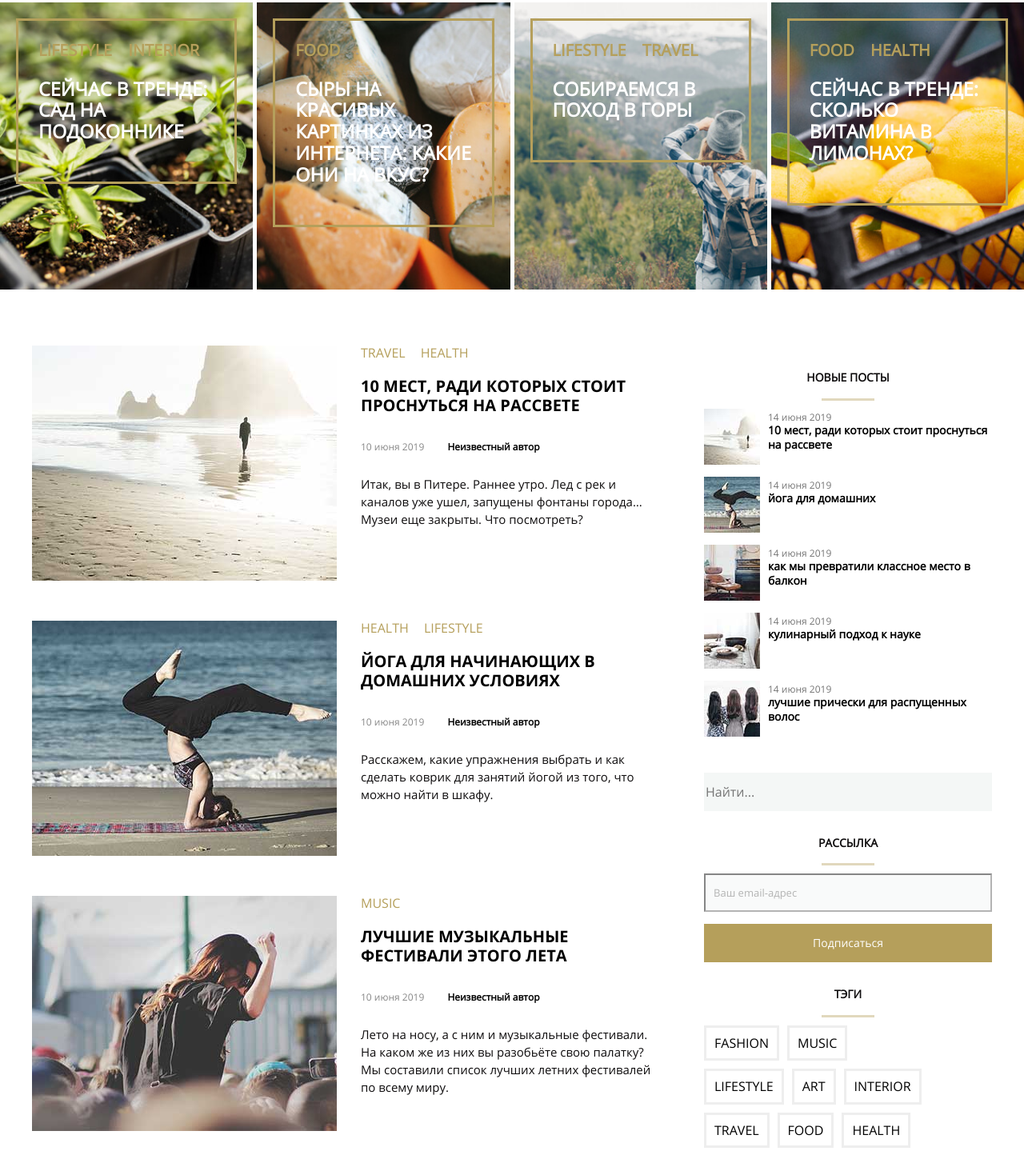
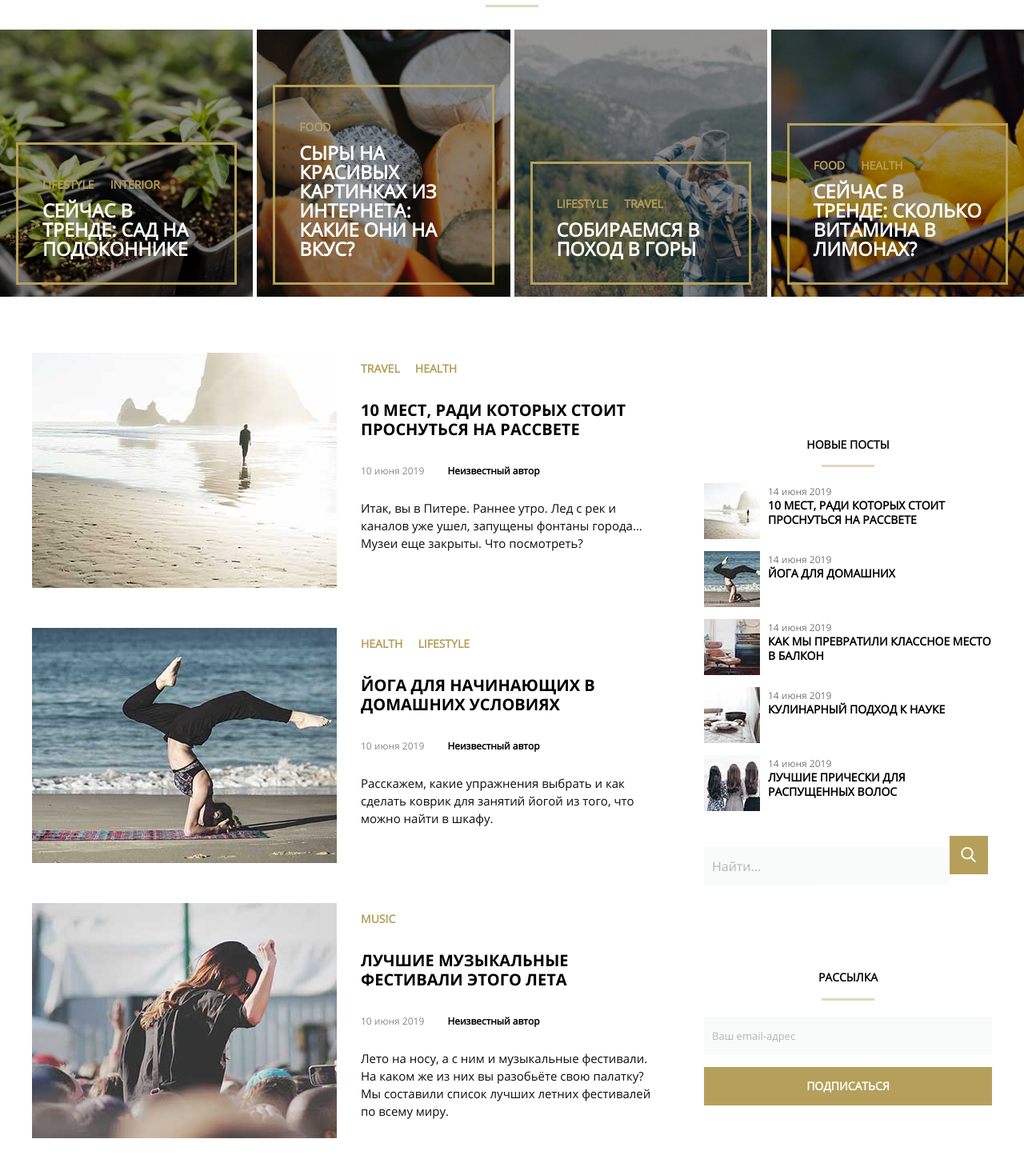
Before and after one commit to stgolovin/fpymq-diploma, a plain HTML site: page index.html in a window 1280 px wide. Shown: the part 540-1994 px from the top of the page at 80% size. Drawn offline with Linux system fonts and the light colour scheme; files whose address does not match are found by name.

Commit message:
update html/css 2.0

```diff
--- a/css/style.css
+++ b/css/style.css
@@ -39,7 +39,7 @@ body {
   z-index: 1;
 }
 
-/* .header::before {
+.header::before {
   content: '';
   position: absolute;
   display: block;
@@ -50,7 +50,7 @@ body {
   background-color: #000000;
   opacity: 0.6;
   z-index: 1;
-} */
+}
 
 .header__nav {
   max-width: 1200px;
@@ -74,7 +74,7 @@ body {
 .header__list {
   display: flex;
   list-style-type: none;
-  gap: 20px;
+  gap: 30px;
   z-index: 5;
 }
 
@@ -85,6 +85,7 @@ body {
 }
 
 .header__title {
+  position: relative;
   font-size: 45px;
   line-height: 75px;
   max-width: 750px;
@@ -96,6 +97,7 @@ body {
 
 /* тренды */
 .section__title {
+  margin-top: 50px;
   font-size: 20px;
   font-weight: 700;
   line-height: 29px;
@@ -109,7 +111,7 @@ body {
   height: 3px;
   background-color: #b59f5b;
   opacity: .4;
-  margin: 10px auto;
+  margin: 10px auto 20px;
 }
 
 .trends__items {
@@ -120,13 +122,16 @@ body {
 }
 
 .trends__item {
+  position: relative;
+  display: flex;
+  flex-direction: column-reverse;
   height: 319px;
   width: 24%;
   background-color: #eff6f1;
-  padding: 20px;
+  padding: 0 20px 15px 20px;
 }
 
-/* .trends__item::before {
+.trends__item::before {
   content: '';
   display: block;
   position: absolute;
@@ -136,7 +141,7 @@ body {
   height: 100%;
   background-color: #000000;
   opacity: 0.4;
-} */
+}
 
 .item__first {
   background-image: url(../images/img/trend1.jpg);
@@ -166,18 +171,26 @@ body {
   box-sizing: border-box;
   position: relative;
   border: 3px solid #b59f5b;
-  padding: 25px;
-
+  padding: 30px;
   color: #fff;
   text-transform: uppercase;
   font-size: 20px;
+  line-height: 24px;
   font-weight: 700;
+  z-index: 1;
 }
 
 .tag {
   color: #b59f5b;
   text-transform: uppercase;
   margin-right: 15px;
+  font-size: 14px;
+  line-height: 40px;
+  font-weight: 700;
+}
+
+.item__desc__title {
+  margin: 0;
 }
 
 .container {
@@ -248,7 +261,7 @@ body {
 }
 
 .sidebar__title {
-  margin-top: 25px;
+  margin-top: 100px;
   font-size: 14px;
   color: #0f0d0e;
 }
@@ -277,16 +290,47 @@ body {
 .sidebarpost__title {
   font-size: 14px;
   line-height: 18px;
+  text-transform: uppercase;
   color: #000000;
   margin: 0;
 }
 
+.sidebar__search__container {
+  display: inline;
+}
+
 .sidebar__search {
   margin-top: 30px;
-  width: 100%;
+  padding: 10px;
+  width: 85%;
   height: 48px;
   background-color: #f4f7f6;
   border: none;
+  opacity: 0.541;
+}
+
+.sidebar__search__btn {
+  position: relative;
+  top: -6px;
+  left: -3px;
+  line-height: 0;
+  width: 48px;
+  height: 48px;
+  padding: 10px;
+  border: none;
+  background-color: #b59f5b;
+}
+
+.sidebar__search__btn::after {
+  content: "";
+  position: absolute;
+  background-image: url(/images/svg/search.svg);
+  background-repeat: no-repeat;
+  top: 14px;
+  left: 14px;
+
+  height: 40%;
+  width: 40%;
 }
 
 .sidebar__input {
@@ -299,6 +343,7 @@ body {
   color: #000000;
   padding: 10px;
   box-sizing: border-box;
+  border: none;
 }
 
 .sidebar__btn {
@@ -309,6 +354,8 @@ body {
   color: #fff;
   font-size: 14px;
   line-height: 40px;
+  font-weight: 700;
+  text-transform: uppercase;
   border: none;
 }
 
@@ -321,13 +368,16 @@ body {
 }
 
 .sidebar__tag {
+  height: 30px;
   box-sizing: border-box;
   padding: 10px;
-  vertical-align: middle;
-  /* height: 30px; */
   text-decoration: none;
+  font-size: 12px;
+  line-height: 5px;
+  text-transform: uppercase;
+  color: #0f0d0e;
+  font-weight: 700;
   background-color: rgba(244,243,241,0);
-  color: black;
   border: 3px solid #eeeeee;
 }
 
@@ -358,20 +408,26 @@ body {
 .shop__container {
   display: flex;
   justify-content: space-between;
-  flex-wrap: nowrap;
+  gap: 60px;
 }
 
 .shop__item {
-  width: 32%;
+  /* width: 32%; */
 }
 
 .shop__item__img {
+  position: relative;
   text-align: center;
+  margin: 0 20px 0 20px;
+  z-index: 0;
 }
 
 .shop__item__desc {
+  position: relative;
   border: 3px solid #b59f5b;
+  margin-top: -30px;
   padding: 30px 20px;
+  z-index: 5;
 }
 
 .shoptextlink {
@@ -399,14 +455,15 @@ body {
   height: 48px;
   background-color: #b59f5b;
   text-transform: uppercase;
+  display: flex;
+  flex-direction: column;
   text-align: center;
-  vertical-align: middle;
+  justify-content: center;
 }
 
 .shop__link {
   text-decoration: none;
   color: #fff;
-
 }
 
 /* футер */
@@ -421,7 +478,7 @@ body {
   display: flex;
   justify-content: center;
   align-items: center;
-  gap: 15px;
+  gap: 25px;
 }
 
 .social__img {
@@ -433,4 +490,8 @@ body {
   margin-top: 70px;
   margin-bottom: 60px;
   text-align: center;
+  font-size: 12px;
+  line-height: 40px;
+  color: #999999;
+  font-weight: 700;
 }
--- a/index.html
+++ b/index.html
@@ -1,12 +1,12 @@
 <!DOCTYPE html>
-<html lang="en">
+<html lang="ru">
   <head>
-    <meta charset="UTF-8" />
-    <meta http-equiv="X-UA-Compatible" content="IE=edge" />
-    <meta name="viewport" content="width=device-width, initial-scale=1.0" />
+    <meta charset="UTF-8">
+    <meta http-equiv="X-UA-Compatible" content="IE=edge">
+    <meta name="viewport" content="width=device-width, initial-scale=1.0">
     <title>NOEMI</title>
-    <link rel="stylesheet" href="css/normalize.min.css" />
-    <link rel="stylesheet" href="css/style.css" />
+    <link rel="stylesheet" href="css/normalize.min.css">
+    <link rel="stylesheet" href="css/style.css">
   </head>
   <body>
     <header class="header">
@@ -43,27 +43,27 @@
           <div class="item__desc">
             <span class="tag">lifestyle</span>
             <span class="tag">interior</span>
-            <h3>сейчас в тренде: сад на подоконнике</h3>
+            <h3 class="item__desc__title">сейчас в тренде: сад на подоконнике</h3>
           </div>
         </div>
         <div class="trends__item item__second">
           <div class="item__desc">
             <span class="tag">food</span>
-            <h3>сыры на красивых  картинках из интернета: какие они на вкус?</h3>
+            <h3 class="item__desc__title">сыры на красивых  картинках из интернета: какие они на вкус?</h3>
           </div>
         </div>
           <div class="trends__item item__third">
             <div class="item__desc">
               <span class="tag">lifestyle</span>
               <span class="tag">travel</span>
-              <h3>собираемся в поход в горы</h3>
+              <h3 class="item__desc__title">собираемся в поход в горы</h3>
             </div>
         </div>
           <div class="trends__item item__forth">
             <div class="item__desc">
               <span class="tag">food</span>
               <span class="tag">health</span>
-              <h3>cейчас в тренде: сколько витамина в лимонах?</h3>
+              <h3 class="item__desc__title">cейчас в тренде: сколько витамина в лимонах?</h3>
             </div>
         </div>
       </div>
@@ -136,43 +136,46 @@
             <img class="sidebarpost__img" src="./images/img/2.jpg" alt="">
             <div class="sidebarpost__desc">
               <span class="sidebarpost__date">14 июня 2019</span>
-              <h4 class="sidebarpost__title">10 мест, ради которых стоит проснуться на рассвете</h3>
+              <h4 class="sidebarpost__title">10 мест, ради которых стоит проснуться на рассвете</h4>
             </div>
           </div>
           <div class="sidebarpost">
             <img class="sidebarpost__img" src="./images/img/151.jpg" alt="йога">
             <div class="sidebarpost__desc">
               <span class="sidebarpost__date">14 июня 2019</span>
-              <h4 class="sidebarpost__title">йога для домашних</h3>
+              <h4 class="sidebarpost__title">йога для домашних</h4>
             </div>
           </div>
           <div class="sidebarpost">
             <img class="sidebarpost__img" src="./images/img/45.jpg" alt="какое-то кресло">
             <div class="sidebarpost__desc">
               <span class="sidebarpost__date">14 июня 2019</span>
-              <h4 class="sidebarpost__title">как мы превратили классное место в балкон</h3>
+              <h4 class="sidebarpost__title">как мы превратили классное место в балкон</h4>
             </div>
           </div>
           <div class="sidebarpost">
             <img class="sidebarpost__img" src="./images/img/501.jpg" alt="кухня">
             <div class="sidebarpost__desc">
               <span class="sidebarpost__date">14 июня 2019</span>
-              <h4 class="sidebarpost__title">кулинарный подход к науке</h3>
+              <h4 class="sidebarpost__title">кулинарный подход к науке</h4>
             </div>
           </div>
           <div class="sidebarpost">
             <img class="sidebarpost__img" src="./images/img/7.jpg" alt="волосы">
             <div class="sidebarpost__desc">
               <span class="sidebarpost__date">14 июня 2019</span>
-              <h4 class="sidebarpost__title">лучшие прически для распущенных волос</h3>
+              <h4 class="sidebarpost__title">лучшие прически для распущенных волос</h4>
             </div>
           </div>
+          <div class="sidebar__search__container">
           <input class="sidebar__search" type="search" placeholder="Найти...">
+          <button class="sidebar__search__btn" type="submit"></button>
+          </div>
           <h2 class="sidebar__title section__title">рассылка</h2>
           <div class="section__underline"></div>
           <form class="subscribe">
             <input class="sidebar__input" type="email" placeholder="Ваш email-адрес">
-            <button class="sidebar__btn" type="submit">Подписаться</button>
+            <button class="sidebar__btn" type="submit">подписаться</button>
           </form>
           <h2 class="sidebar__title section__title">тэги</h2>
           <div class="section__underline"></div>
@@ -253,7 +256,8 @@
               </div>
           </div>
         </div>
-        </section>
+      </div>
+      </section>
       <footer class="footer">
         <div class="social">
           <a href="#"><img class="social__img" src="./images/svg/001-dribbble.svg" alt="dribbble"></a>
```
